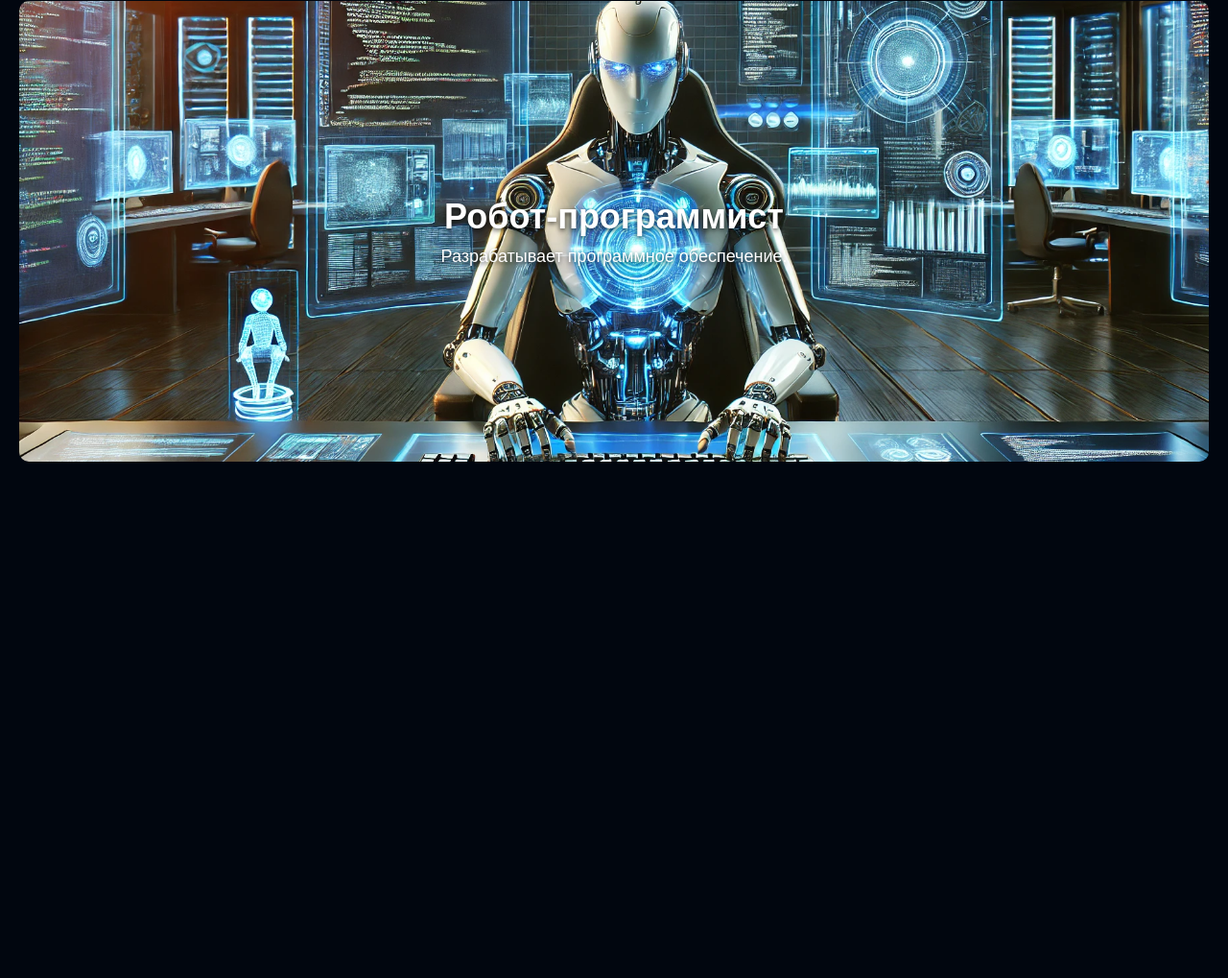
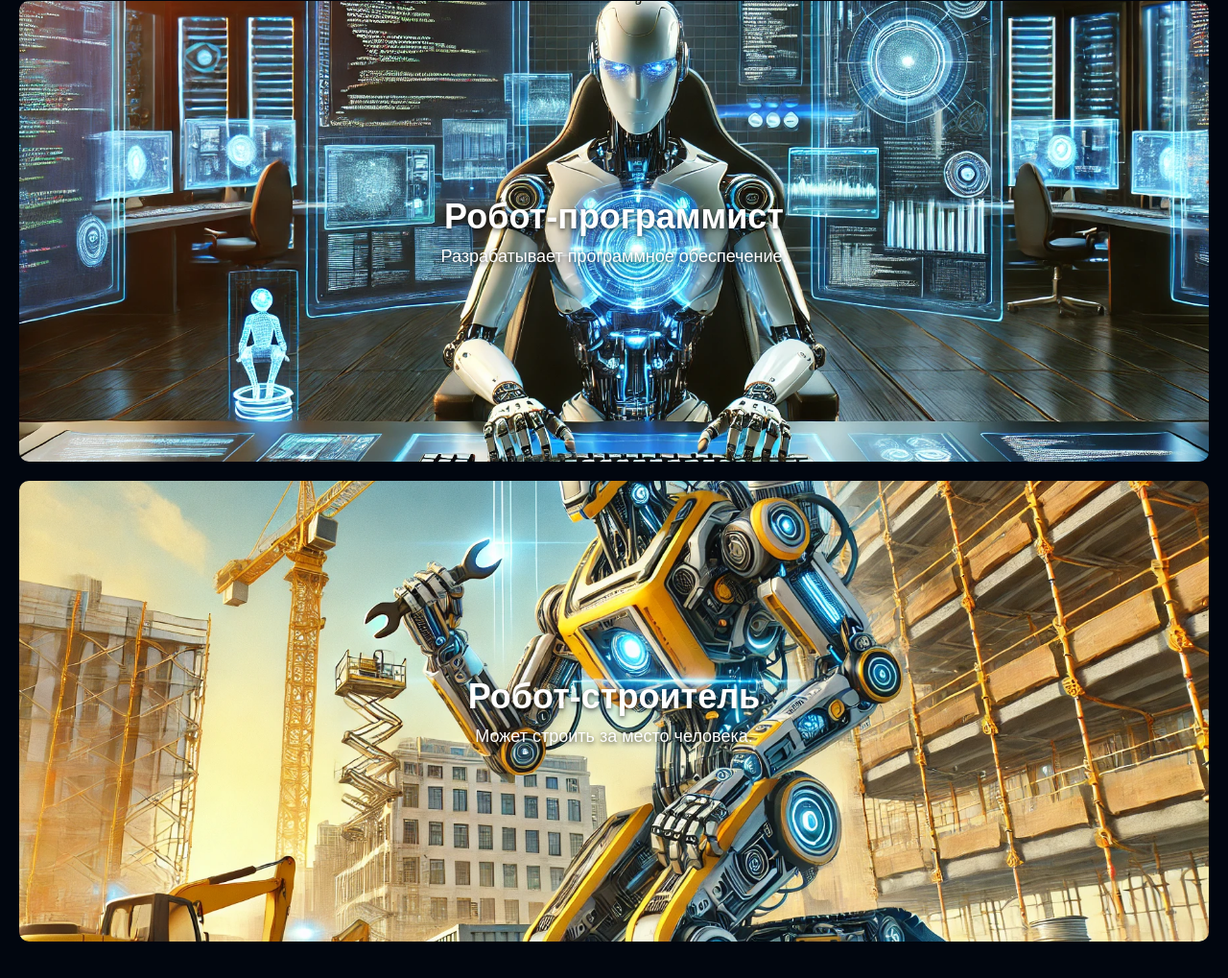
Before and after one commit to l1ghton/airobot, a plain HTML site: page index.html in a window 1280 px wide. Shown: the part 1099-2118 px from the top of the page at 96% size. Before the commit the page ends 1620 px from the top, so only its background shows below. Drawn offline with Linux system fonts and the light colour scheme.

Commit message:
добавил робота-строителя

```diff
--- a/index.html
+++ b/index.html
@@ -33,6 +33,10 @@
                 <h2>Робот-программист</h2>
                 <p>Разрабатывает программное обеспечение.</p>
             </div>
+            <div class="product" style="background-image: url('media/d22d0c05-8a90-44e2-bceb-50d5b32591ee.webp');">
+                <h2>Робот-строитель</h2>
+                <p>Может строить за место человека.</p>
+            </div>
         </section>
 
         <!-- Секция "О нас" -->
```
Also changed, not shown: media/d22d0c05-8a90-44e2-bceb-50d5b32591ee.webp (added).
